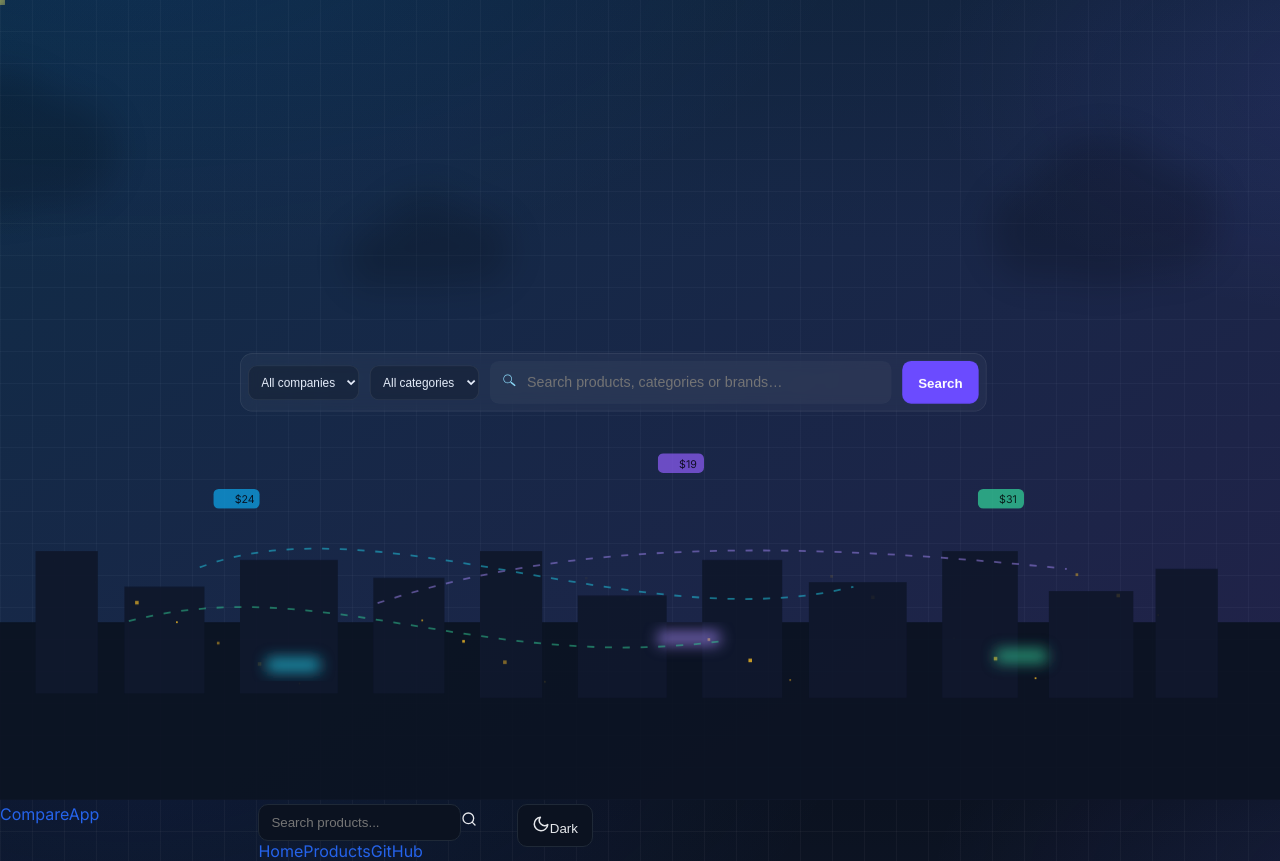
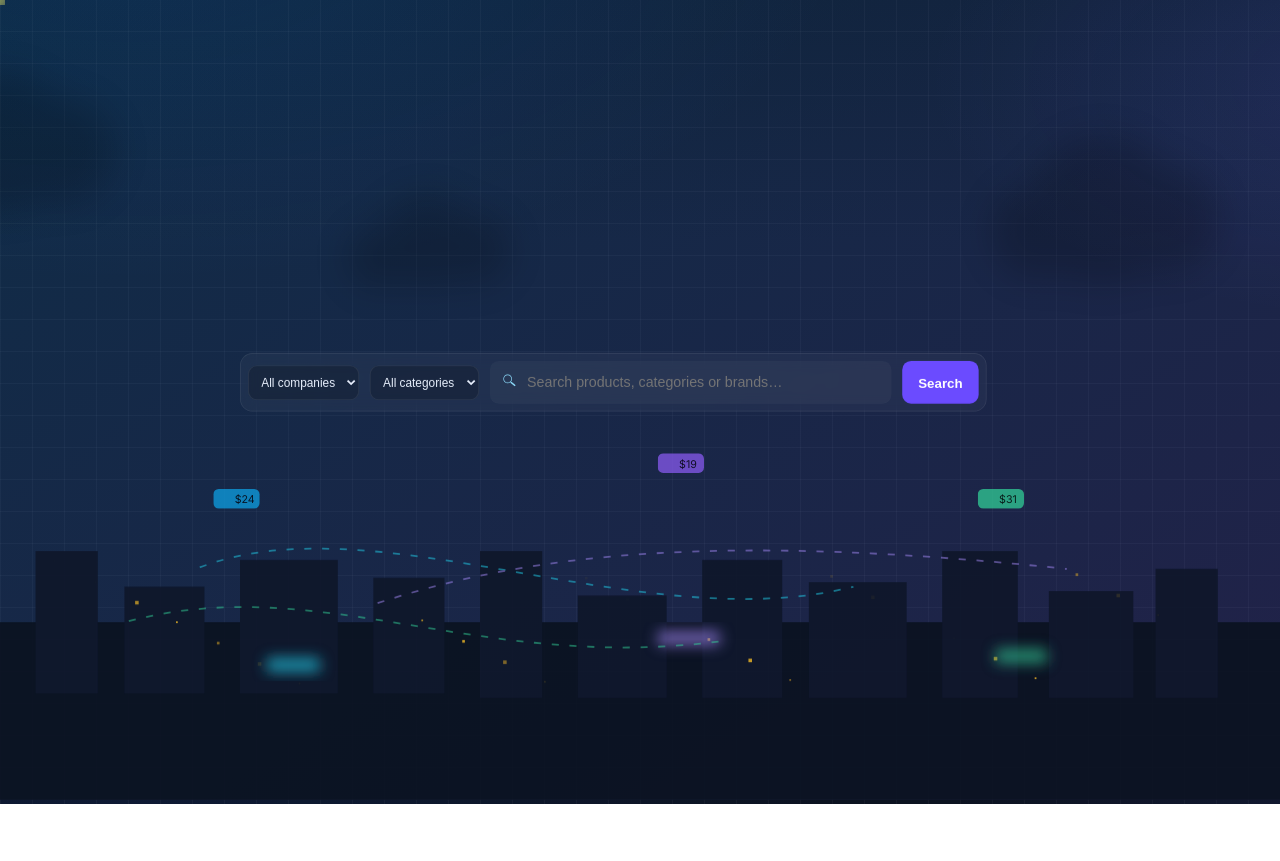
Before and after one commit to C0dingGM/CompareApp, a Next.js app in the folder web/: page / in a window 1280 px wide. After the commit the page ends 804 px from the top, so only its background shows below. Built offline with nearby package versions, Linux system fonts and the light colour scheme.

Commit message:
feat(home): hide top header entirely on homepage (remove CompareApp title, search, nav, theme toggle)

```diff
--- a/web/app/AppHeader.tsx
+++ b/web/app/AppHeader.tsx
@@ -6,7 +6,7 @@ import HeaderSearch from '../components/HeaderSearch';
 
 export default function AppHeader() {
   const pathname = usePathname();
-  if (pathname.startsWith('/product')) return null;
+  if (pathname === '/' || pathname.startsWith('/product')) return null;
   return (
     <header className="sticky top-4 z-50 mb-6 grid grid-cols-[auto,1fr,auto] items-center rounded-xl border border-slate-800/60 bg-slate-900/40 backdrop-blur supports-[backdrop-filter]:bg-slate-900/30">
       <Link href="/" className="px-4 py-3 text-2xl font-bold bg-gradient-to-r from-sky-400 via-violet-400 to-emerald-400 bg-clip-text text-transparent">CompareApp</Link>
--- a/web/app/layout.tsx
+++ b/web/app/layout.tsx
@@ -16,7 +16,7 @@ export default function RootLayout({ children }: { children: ReactNode }) {
         <ConditionalBackground />
         {/* Removed QueryProvider to avoid vendor chunk error */}
           <div className="relative z-10 max-w-5xl mx-auto px-4 py-4">
-            <AppHeader />
+            {/* <AppHeader /> header hidden on homepage by component */}
             {children}
           </div>
         {/* /Removed QueryProvider */}
```
